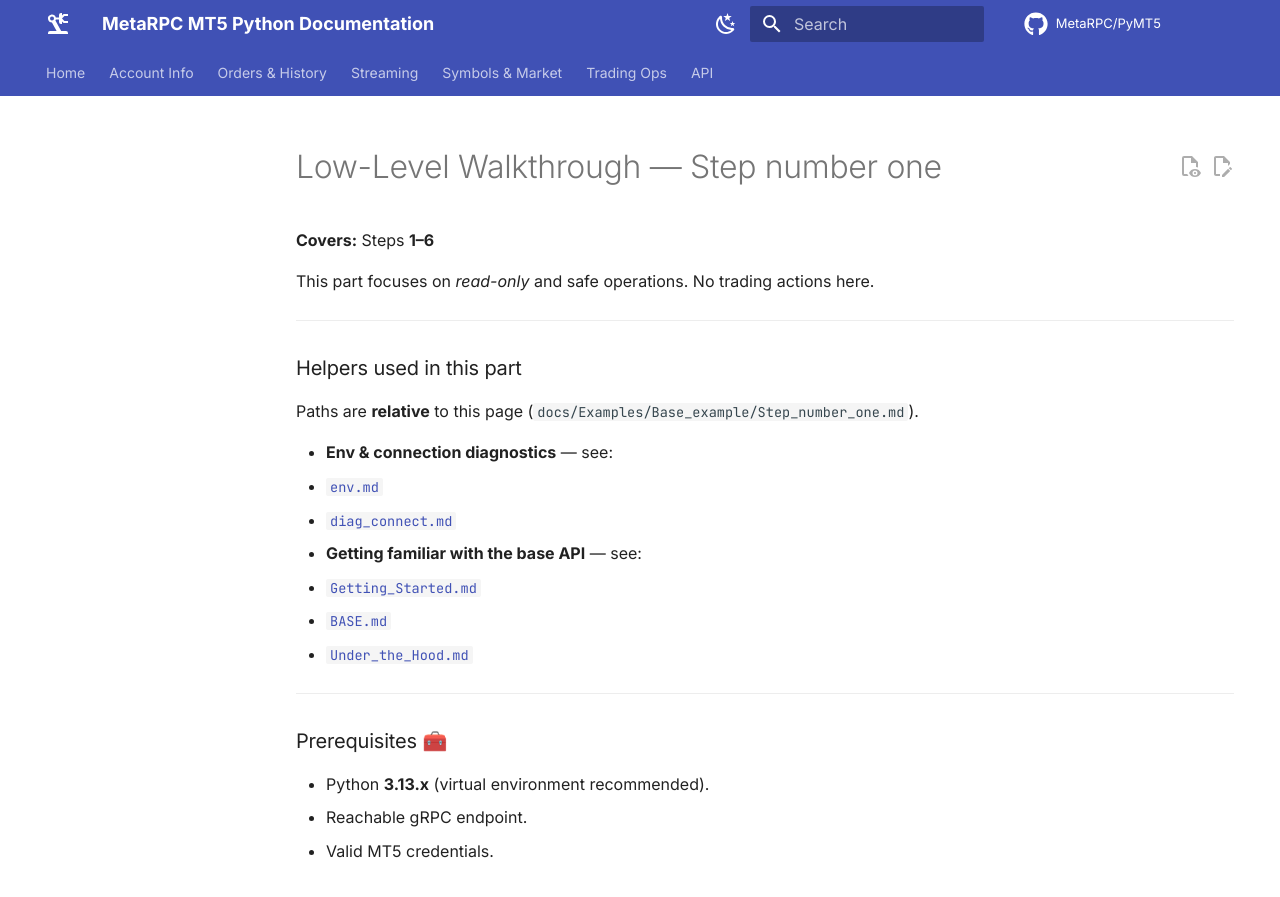
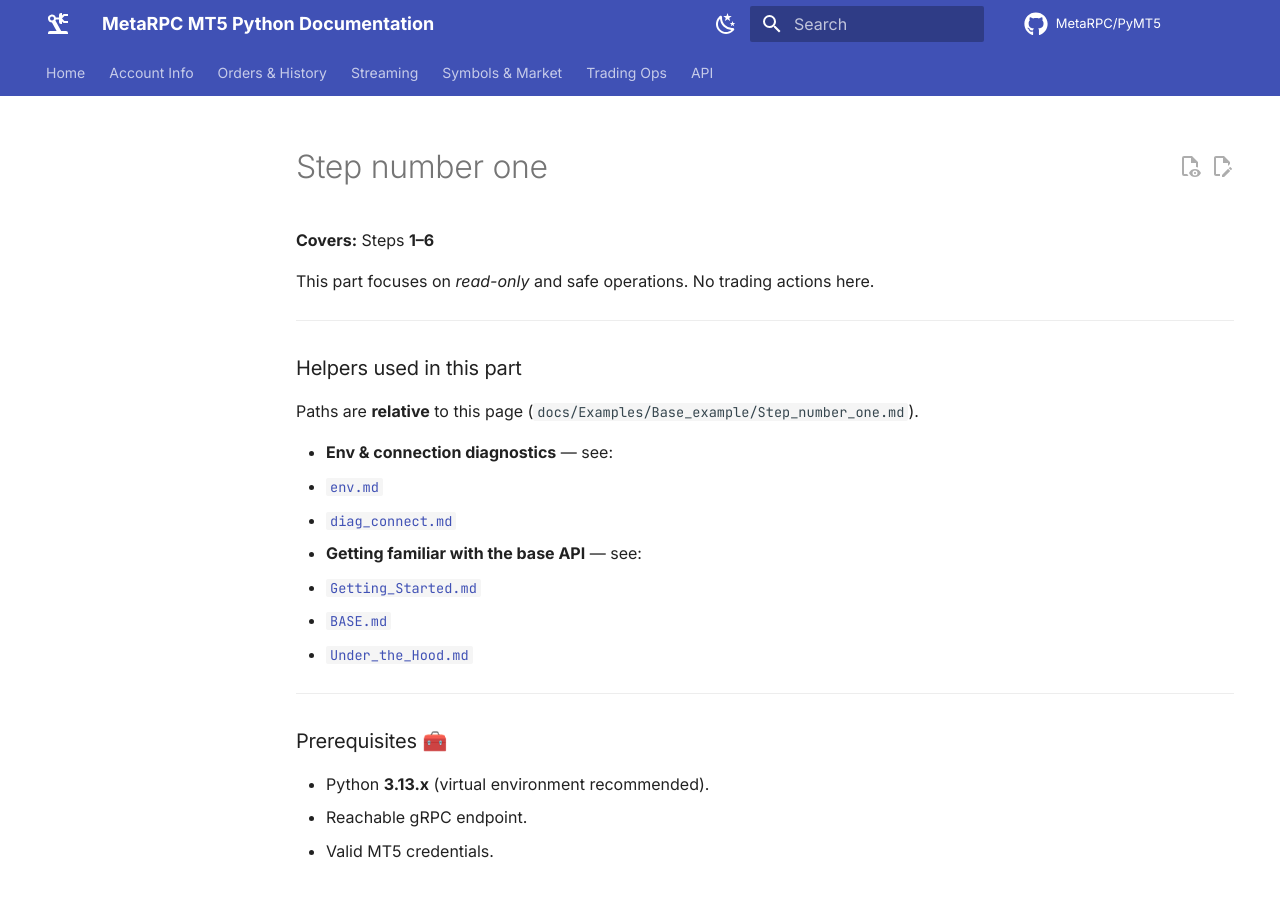
Before and after one commit to MetaRPC/PyMT5, an MkDocs documentation site: the page built from docs/Examples/Base_example/Step_number_one.md, in a window 1280 px wide and 900 px high. Shown: the top 897 px of the window. Built offline with MkDocs 1.6.1 and Material for MkDocs 9.7.7, drawn with Linux system fonts in a browser that asks for light colours; comment, search, counter and statistics services are not loaded.

Commit message:
Update Step_number_one.md

```diff
--- a/docs/Examples/Base_example/Step_number_one.md
+++ b/docs/Examples/Base_example/Step_number_one.md
@@ -1,4 +1,4 @@
-# Low-Level Walkthrough — Step number one
+# Step number one
 **Covers:** Steps **1–6**
 
  This part focuses on *read-only* and safe operations. No trading actions here.
```
